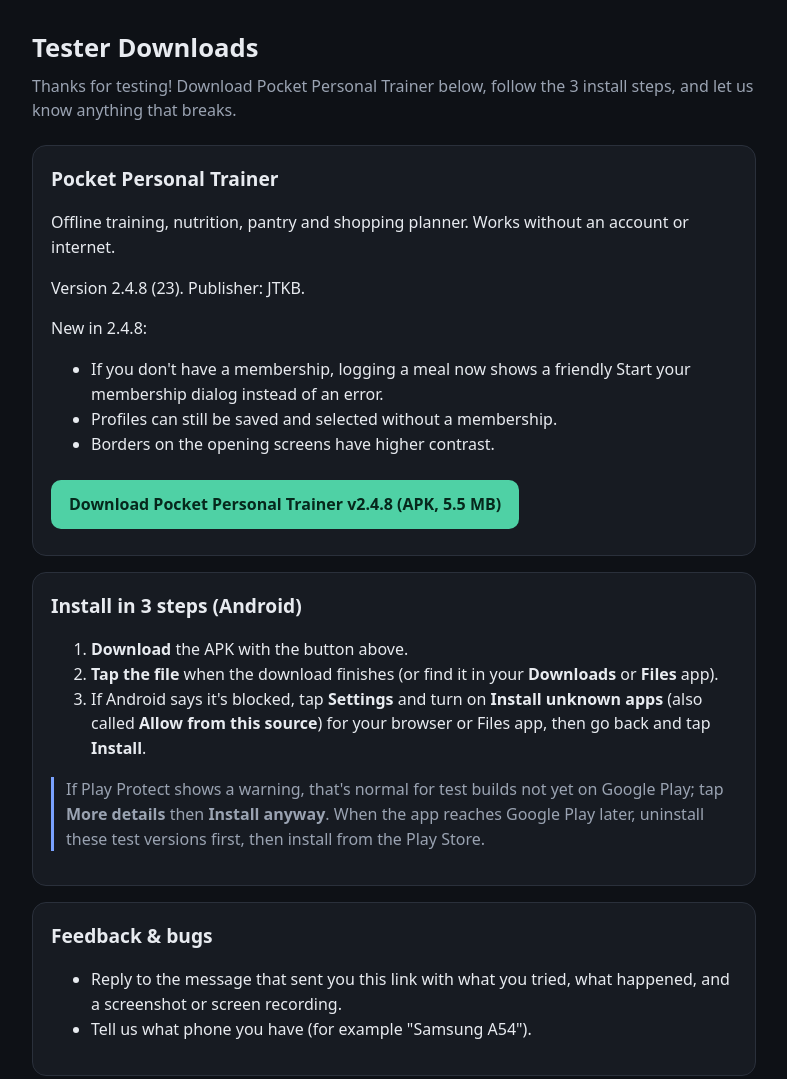
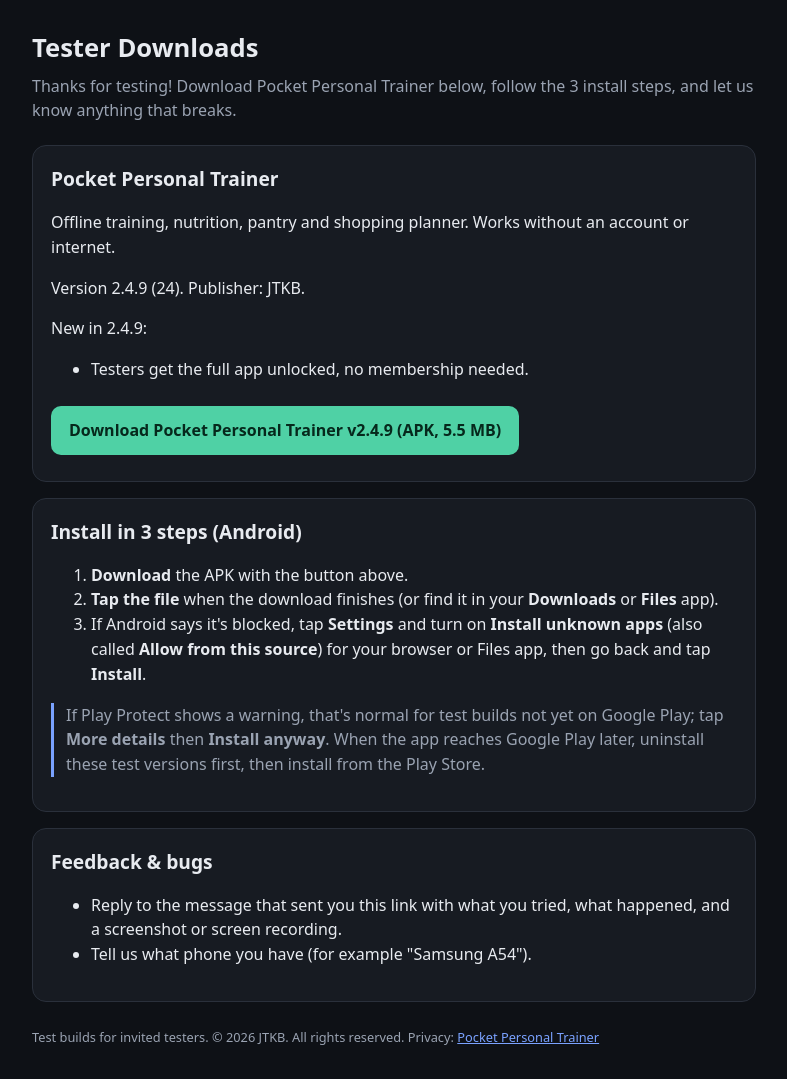
Before and after one commit to JTKB-dev/privacy, a plain HTML site: page testers/index.html in a window 1280 px wide. Shown: the top 1079 px of the page, without its empty margins (246-1033 px from the left). Drawn offline with Linux system fonts and the light colour scheme.

Commit message:
Add Pocket Personal Trainer v2.4.9 tester APK and update testers page

```diff
--- a/testers/index.html
+++ b/testers/index.html
@@ -13,15 +13,13 @@ p.lead{color:var(--sub);margin:0 0 22px}.card{background:var(--card);border:1px
 <p class="lead">Thanks for testing! Download Pocket Personal Trainer below, follow the 3 install steps, and let us know anything that breaks.</p>
 <div class="card"><h2>Pocket Personal Trainer</h2>
 <p>Offline training, nutrition, pantry and shopping planner. Works without an account or internet.</p>
-<p>Version 2.4.8 (23). Publisher: JTKB.</p>
-<p>New in 2.4.8:</p>
+<p>Version 2.4.9 (24). Publisher: JTKB.</p>
+<p>New in 2.4.9:</p>
 <ul>
-<li>If you don't have a membership, logging a meal now shows a friendly Start your membership dialog instead of an error.</li>
-<li>Profiles can still be saved and selected without a membership.</li>
-<li>Borders on the opening screens have higher contrast.</li>
+<li>Testers get the full app unlocked, no membership needed.</li>
 </ul>
-<a class="btn" href="PTS_Fitness_v2.4.8.apk" download>Download Pocket Personal Trainer v2.4.8 (APK, 5.5 MB)</a>
-<!-- sha256 20c85ea534e632e3a8f89ec05560c4a57631d71fb2be4f7abce1f9ac614ba1df --></div>
+<a class="btn" href="PTS_Fitness_v2.4.9.apk" download>Download Pocket Personal Trainer v2.4.9 (APK, 5.5 MB)</a>
+<!-- sha256 5c6a2dddc512658995ae43c9054d03e81f63f5f0c31f47f245aaba2ee2b7a43d --></div>
 <div class="card"><h2>Install in 3 steps (Android)</h2>
 <ol>
 <li><b>Download</b> the APK with the button above.</li>
```
Also changed, not shown: 1 other file.
